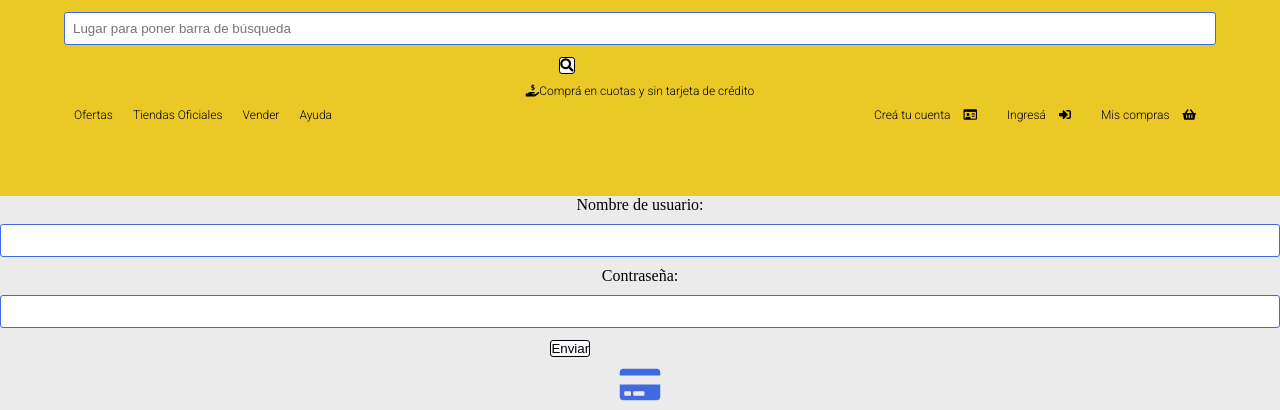
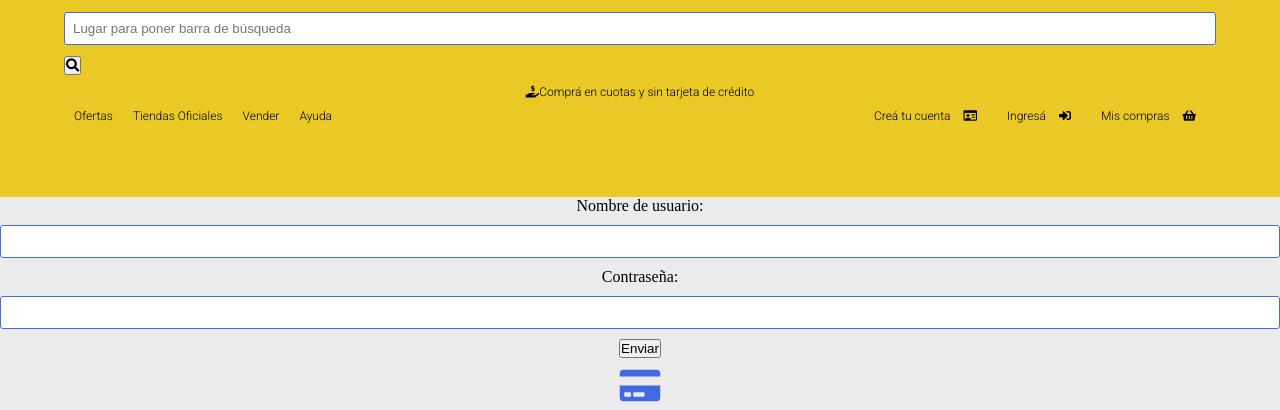
Before and after one commit to marcvillanueva1/Mercado-Liebre, a website: page views/login.html in a window 1280 px wide. Shown: the part 366-776 px from the top of the page. Drawn offline with Linux system fonts and the light colour scheme; files that its build step writes are made by us from their sources; files whose address does not match are found by name.

Commit message:
corregi un par de cosas del login

```diff
--- a/public/css/styles.css
+++ b/public/css/styles.css
@@ -300,14 +300,15 @@ form input{
   border-radius: 3px;
 }
 
-form button{
-  position: relative;
-  left: 43%;
-  background-color: rgb(248, 248, 255);
+.button-login{
+  display: flex;
+  justify-content: center;
+  background-color: #ebebeb;;
   color: black;
   border-radius: 3px;
-  border: solid 1px black;
 }
+
+
 
 
 
--- a/views/login.html
+++ b/views/login.html
@@ -50,8 +50,9 @@
         <label form="contraseña">Contraseña:</label>
         <input type="password" name="contraseña" id="contraseña">
     </div>
-
-        <button type="submit">Enviar</button>
+        <div class = "button-login">
+        <button type="submit" >Enviar</button>
+    </div>
     </div>
     </form>
     <footer>
```
